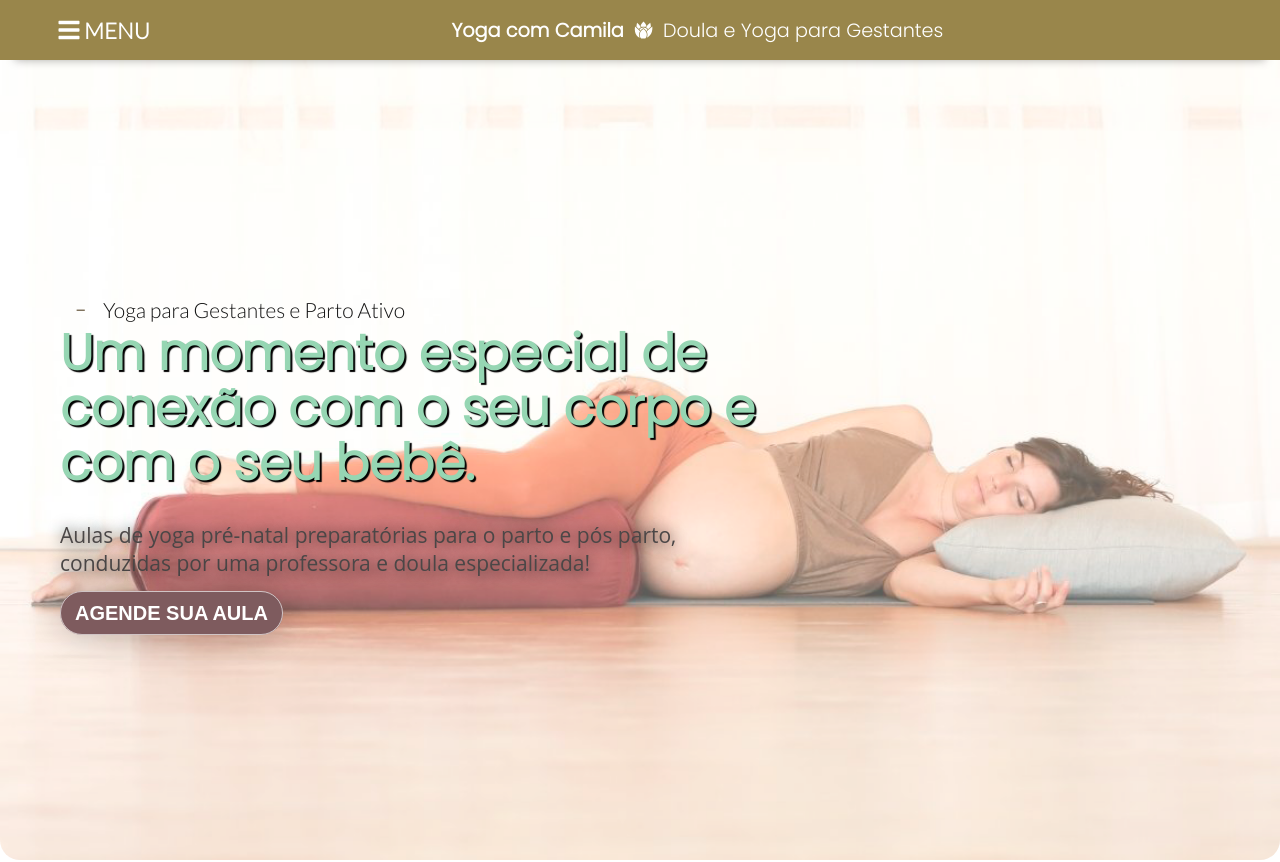
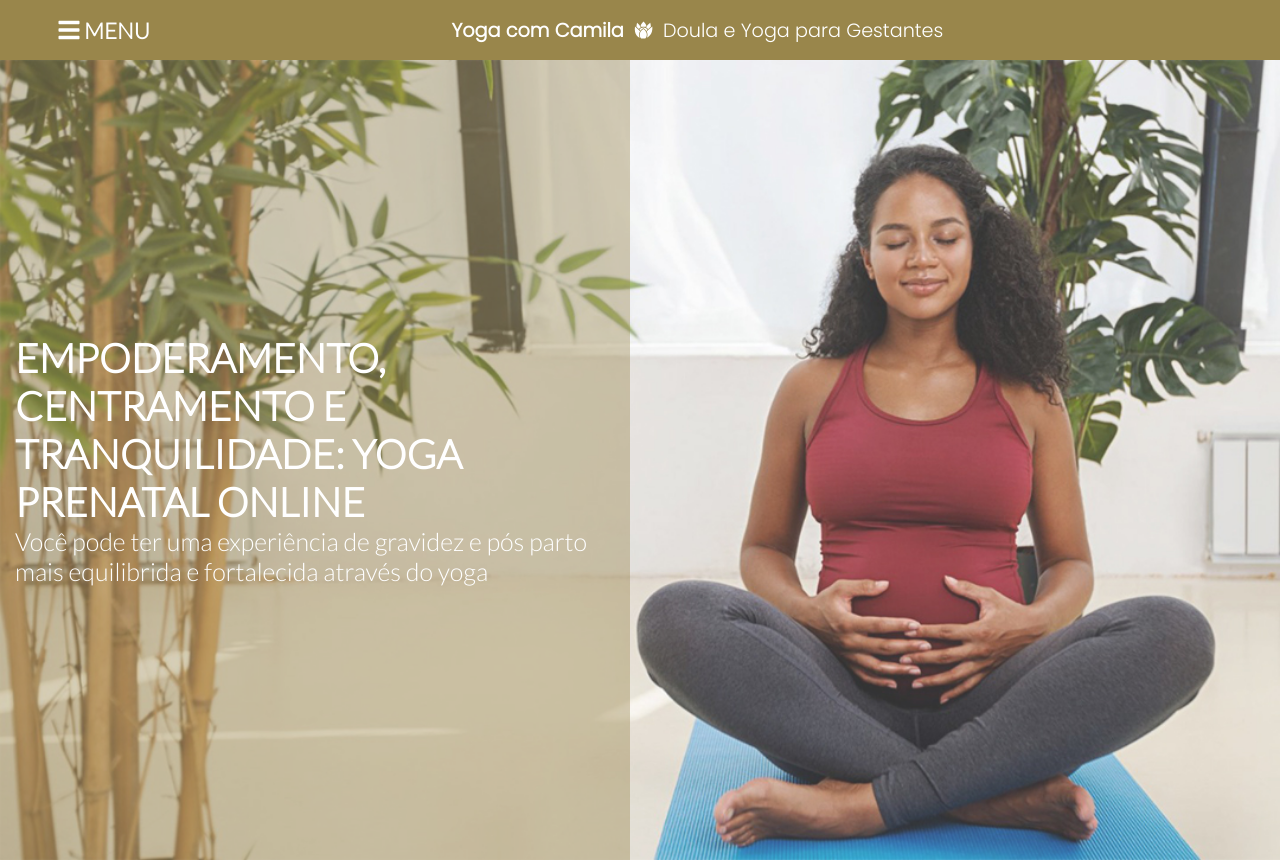
Before and after one commit to Programmerarantes/react-website-yoga, a React (Create React App) app: page / in a window 1280 px wide. Shown: the top 862 px of the page. Built offline with nearby package versions, Linux system fonts and the light colour scheme.

Commit message:
atualização

```diff
--- a/src/App.js
+++ b/src/App.js
@@ -3,8 +3,8 @@ import Navbar from './components/Navbar';
 import {BrowserRouter as Router, Route, Routes} from 'react-router-dom'
 import './App.css'
 import Home from './pages/Home'
-import Classes from './pages/Classes'
-import About from './pages/About'
+import Doula from './pages/Doula'
+import YogaCasal from './pages/YogaCasal'
 
 function App() {
   return (
@@ -13,8 +13,8 @@ function App() {
         <Navbar />
         <Routes>
           <Route path='/' element={<Home />}/>
-          <Route path='/about' element={<About/>}/>
-          <Route path='/classes' element={<Classes/>}/>
+          <Route path='/yogacasal' element={<YogaCasal/>}/>
+          <Route path='/doula' element={<Doula/>}/>
         </Routes>
       </Router>
     </>
--- a/src/components/Navbar.js
+++ b/src/components/Navbar.js
@@ -41,6 +41,7 @@ function Navbar() {
                     <span>{item.title}</span>
                   </Link>
                 </li>
+
               )
             })}
           </ul>
--- a/src/components/SidebarData.js
+++ b/src/components/SidebarData.js
@@ -1,5 +1,5 @@
 import React from "react";
-import * as FaIcons from "react-icons/fa"
+/*import * as FaIcons from "react-icons/fa"*/
 import * as AiIcons from "react-icons/ai"
 import * as IoIcons from "react-icons/io"
 import * as MdIcons from "react-icons/md"
@@ -14,33 +14,15 @@ export const SidebarData = [
         cName: 'nav-text'
     },
     {
-        title: 'Aulas',
-        path: '/classes',
+        title: 'Yoga Casal',
+        path: '/YogaCasal',
         icon: <IoIcons.IoIosPaper />,
         cName: 'nav-text'
     },
     {
-        title: 'yoga casal',
-        path: '/About',
+        title: 'Doula',
+        path: '/Doula',
         icon: <MdIcons.MdPregnantWoman />,
         cName: 'nav-text'
     },
-    {
-        title: 'yoga gestantes',
-        path: '/',
-        icon: <FaIcons.FaAddressBook />,
-        cName: 'nav-text'
-    },
-    {
-        title: 'ebook',
-        path: '/',
-        icon: <AiIcons.AiFillHome />,
-        cName: 'nav-text'
-    },
-    {
-        title: 'contato',
-        path: '/',
-        icon: <AiIcons.AiFillHome />,
-        cName: 'nav-text'
-    },
 ]
--- a/src/pages/Classes.js
+++ /dev/null
@@ -1,11 +0,0 @@
-import React from 'react'
-
-function Classes() {
-  return (
-    <div className='classes'>
-        <h1>Home</h1>
-    </div>
-  )
-}
-
-export default Classes
--- /dev/null
+++ b/src/pages/Doula.js
@@ -0,0 +1,11 @@
+import React from 'react'
+
+function Doula() {
+  return (
+    <div className='doula'>
+        <h1>Doulagem</h1>
+    </div>
+  )
+}
+
+export default Doula
--- a/src/pages/Home.css
+++ b/src/pages/Home.css
@@ -1,91 +1,33 @@
-.container-one {
-    background: url(images/yoga1.png);
+.home{
+    background: url(images/pregnancy-yoga2.jpg);
     background-repeat: no-repeat;
     background-size: cover;
-    border-bottom-left-radius: 20px;
-    border-bottom-right-radius: 20px;
     height: 100vh;
     display: flex;
-    justify-content: flex-start;
     align-items: center;
-    padding-left: 50px;
-}
-@media (max-width: 767px) {
-    .container-one {
-        background-image: url(images/yoga1.png);
-        background-position: 62% 43px;
-        background-size: cover;
-    }
-}
-@media (max-width: 576px) {
-    .container-one {
-        background-image: url(images/yoga11.png);
-    }
-}
-.box-container-one {
-    padding: 10px;
-    width: 100%;
-    flex-wrap: wrap;
-    align-content: flex-start;
-}
-.separator {
-    color: #6A5A41;
-    font-family: "Poppins", Sans-serif;
-    font-size: 21px;
-    font-weight: 400;
-}
-.legend {
-    color: #131313;
-}
-.text-one {
-    max-width: 700px;
-    margin: 0% 50% 0% 0%;
-    padding: 0px 0px 10px 0px;
     width: 100%;
 }
-.text-one > h3 {
 
-    margin-bottom: 30px;
-    color: #96d6b3;
-    font-family: "Poppins", Sans-serif;
-    font-size: 50px;
-    font-weight: 700;
-    line-height: 1.1em;
-    text-shadow: 2px 2px 1px #000000;
-}
-@media screen and (max-width: 767px) {
-    .text-one > h3 {
-        margin-bottom: 20px;
-        font-size: 30px;
-        line-height: 1.3em;
-    }
-}
-.text-one > p {
-    color: #4b4747;
-    font-family: "Open Sans", Sans-serif;
-    font-size: 21px;
-    font-weight: 500;
-    text-shadow: 1px 1px 15px rgba(0, 0, 0, 0.99);
-    margin-bottom: 15px;
+.home-text {
+    display: flex;
+    justify-content: center;
+    align-items: center;
+    flex-direction: column;
+    height: 100%;
+    color: white;
+    background-color: #99854b66;
+    padding: 15px;
 }
 
-.btn-one {
-    text-decoration: none;
-    color: #FFFFFF;
-    font-family: "Barlow", Sans-serif;
-    font-size: 20px;
-    font-weight: 600;
-    background-color: #7e5b5e;
-    border-style: solid;
-    border-width: 1px;
-    border-color: #FFFFFFA3;
-    border-radius: 50px;
-    box-shadow: 0px 0px 40px 0px rgba(0, 0, 0, 0.25);
-    padding: 10px 14px;
+.home-text > h2 {
+    font-size: 40px;
+    max-width: 600px;
 }
 
-@media screen and (max-width: 385px) {
-    .btn-one {
-        font-size: 12px;
-    }
+.home-text > p {
+    max-width: 600px;
+    font-size: 25px;
 }
+#container-two, #container-three {
+    height: 100vh;
+}
--- a/src/pages/Home.js
+++ b/src/pages/Home.js
@@ -3,24 +3,20 @@ import './Home.css'
 
 function Home() {
   return (
-    <div className='home'>
-       <section id="container-one" className="container-one">
-            <div className="box-container-one">
-                <div className="intro">
-                    <span className="separator">-
-                        <span className="legend">Yoga para Gestantes e Parto Ativo</span>
-                    </span>
-                    <div className="text-one">
-                        <h3>Um momento especial de conexão com o seu corpo e com o seu bebê.</h3>
-                        <p>Aulas de yoga pré-natal preparatórias para o parto e pós parto, conduzidas por uma professora e doula especializada!</p>
-                    </div>
-                </div>
-                <div className="btn-container">
-                    <a className="btn-one" href="https://api.whatsapp.com/send?phone=5548988036260&text=Ol%C3%A1%20Camila.%20Vi%20teu%20site%20e%20gostaria%20de%20mais%20informa%C3%A7%C3%B5es" target="_blank" rel="noreferrer">AGENDE SUA AULA</a>
-                </div>
+    <>
+        <section className='home'>
+            <div className="home-text">
+                <h2>EMPODERAMENTO, CENTRAMENTO E TRANQUILIDADE: YOGA PRENATAL ONLINE</h2>
+                <p>Você pode ter uma experiência de gravidez e pós parto mais equilibrida e fortalecida através do yoga</p>
             </div>
         </section>
-    </div>
+        <section id='container-two'>
+            <h1>Parte 2</h1>
+        </section>
+        <section id='container-three'>
+            <h2>parte 3</h2>
+        </section>
+    </>
   )
 }
 
--- a/src/pages/About.js
+++ b/src/pages/YogaCasal.js
@@ -1,10 +1,10 @@
 import React from "react"
 
-function About () {
+function YogaCasal () {
     return (
-        <div className="about">
+        <div className="yoga-casal">
             <h1>About</h1>
         </div>
     )
 }
-export default About
+export default YogaCasal
```
Also changed, not shown: src/pages/images/pregnancy-yoga.jpeg (added), src/pages/images/pregnancy-yoga2.jpg (added).
